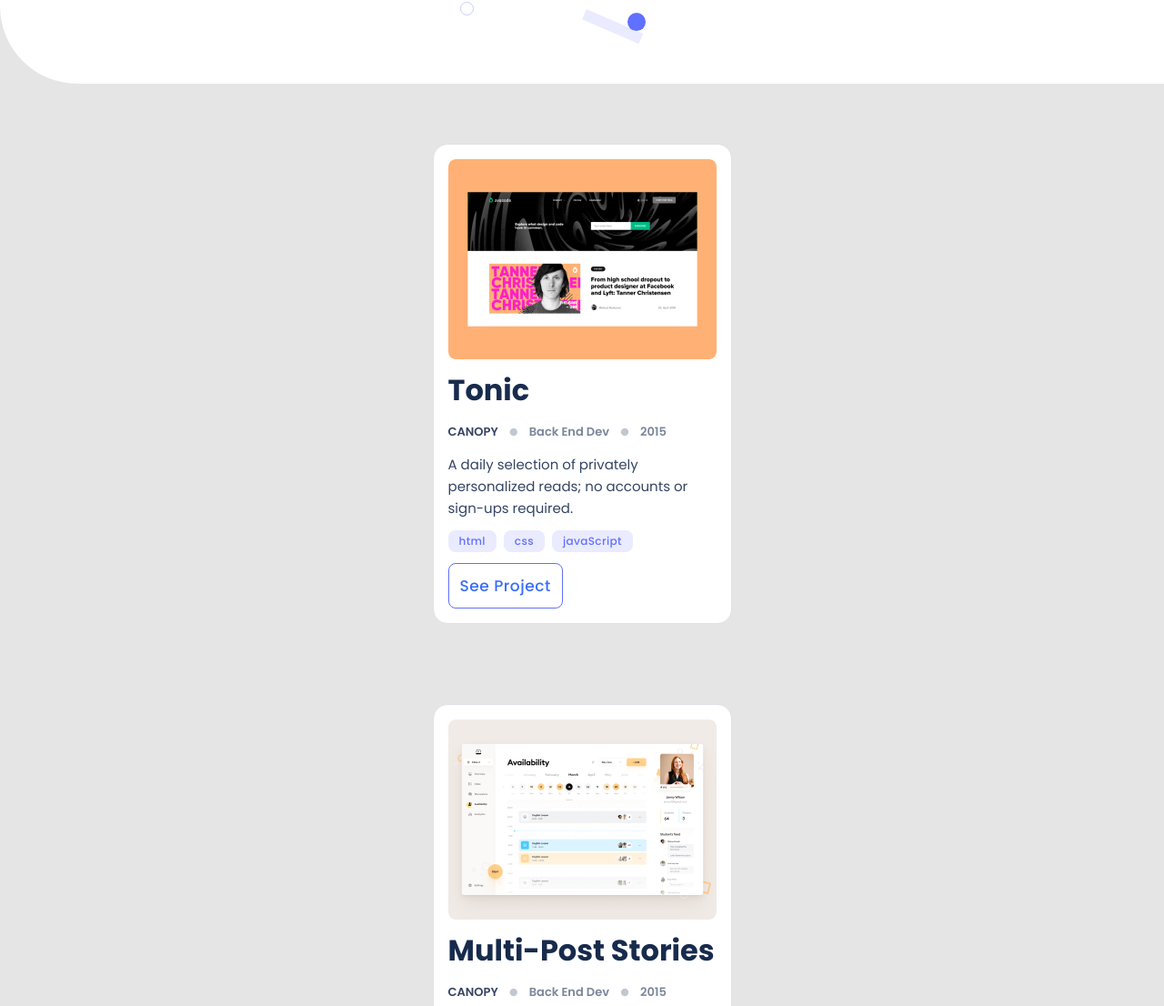
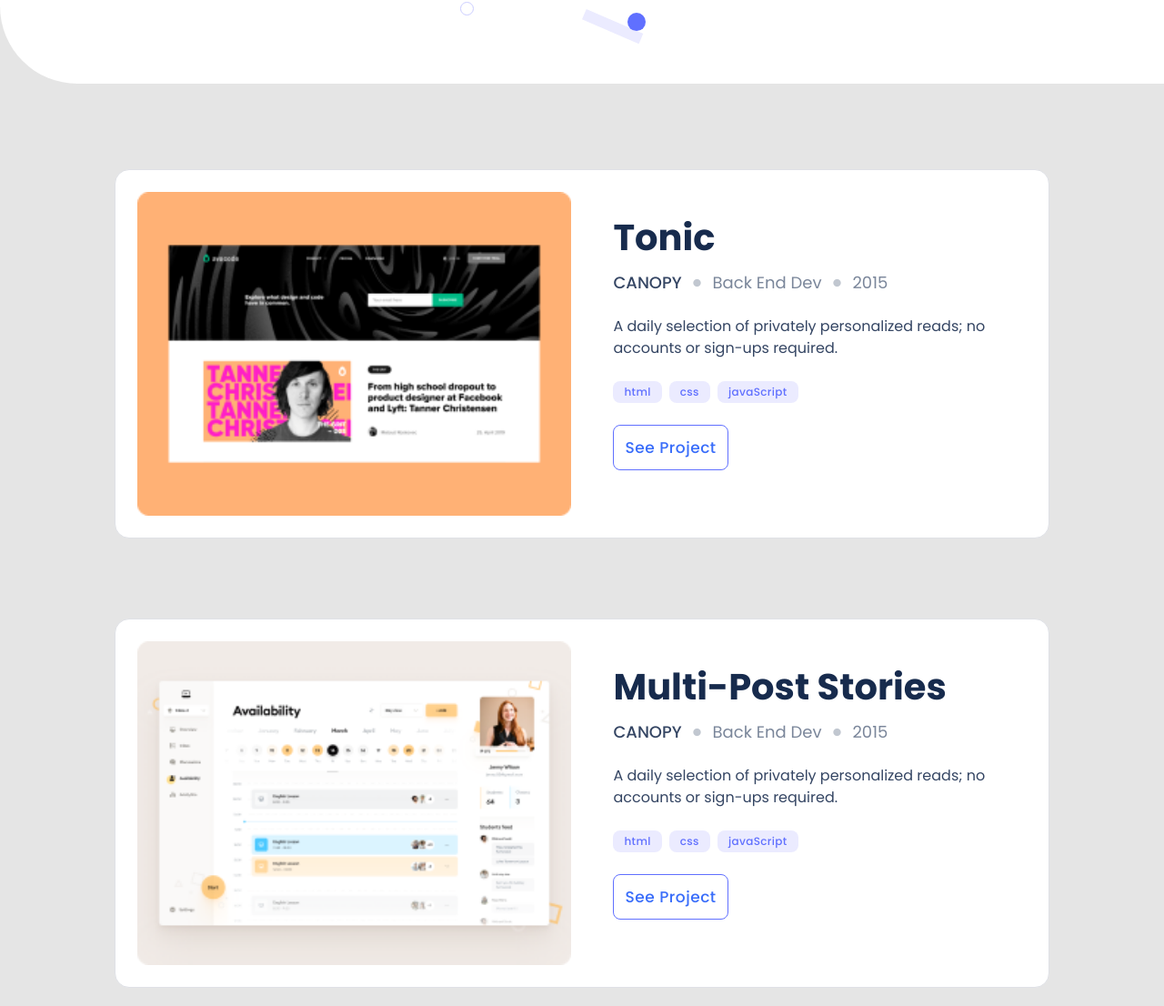
Before and after one commit to M0rrighan/BrokenPortfolio, a plain HTML site: page index.html in a window 1280 px wide. Shown: the part 630-1736 px from the top of the page at 91% size. Drawn offline with Linux system fonts and the light colour scheme.

Commit message:
Add media queries for Work Section

```diff
--- a/style.css
+++ b/style.css
@@ -483,21 +483,70 @@ form {
   background-repeat: no-repeat;
 }
 
-/* Center .content_wrapper after reaching max-size  */
-/* min-width: 496px = max-size: 447px + margin: 2*24px */
+/* Center .content_wrapper after reaching max-size
+min-width: 496px = max-size: 447px + margin: 2*24px */
 @media only screen and (min-width: 496px) {
+  /* Contact-me section */
   .contact-me_section .content_wrapper {
     margin: auto auto;
   }
 }
 
 @media only screen and (min-width: 540px) {
+  /* Contact-me section */
   .submit_btn {
     align-self: center;
   }
 }
 
 @media only screen and (min-width: 992px) {
+  /* Work section */
+  .works_section {
+    padding: 142px 0;
+  }
+
+  .work_card {
+    width: 80.277777777778%;
+    flex-direction: row;
+    justify-content: space-evenly;
+    align-items: center;
+    gap: 6px;
+    padding: 12px;
+  }
+
+  .work_card img {
+    height: auto;
+    width: 50%;
+    align-self: center;
+  }
+
+  .card_details {
+    width: 50%;
+    max-width: none;
+    gap: 24px;
+    padding: 24px;
+  }
+
+  .project_title {
+    font-size: 40px;
+    line-height: 52px;
+  }
+
+  .project_info_txt {
+    font-size: 18px;
+    line-height: 24px;
+    font-weight: 400;
+  }
+
+  .upper {
+    font-weight: 500;
+  }
+
+  .descriptive_txt {
+    font-size: 16px;
+  }
+
+  /* Contact-me section */
   .contact_txt {
     padding-bottom: 14px;
   }
@@ -511,8 +560,16 @@ form {
   }
 }
 
-/* width > min-width only when vw > 1440px */
-/* (569 = 40% of 1440 | 447 = 31% of 1440) */
+@media only screen and (min-width: 1280px) {
+  .work_card {
+    align-items: flex-start;
+    gap: 22px;
+    padding: 24px;
+  }
+}
+
+/* width > min-width only when vw > 1440px
+(569 = 40% of 1440 | 447 = 31% of 1440) */
 @media only screen and (min-width: 992px) {
   .contact-me_section .content_wrapper {
     width: 40vw;
```
